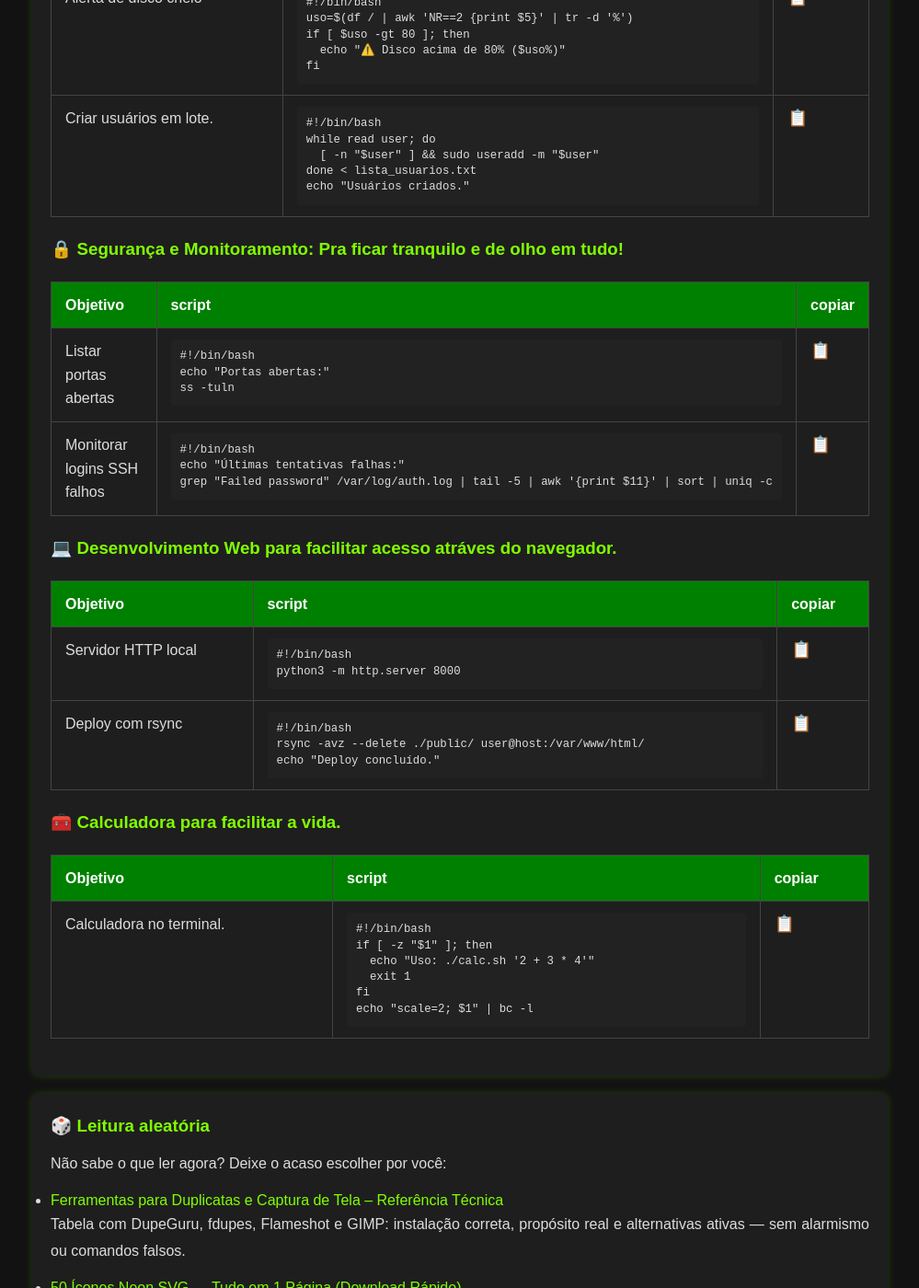
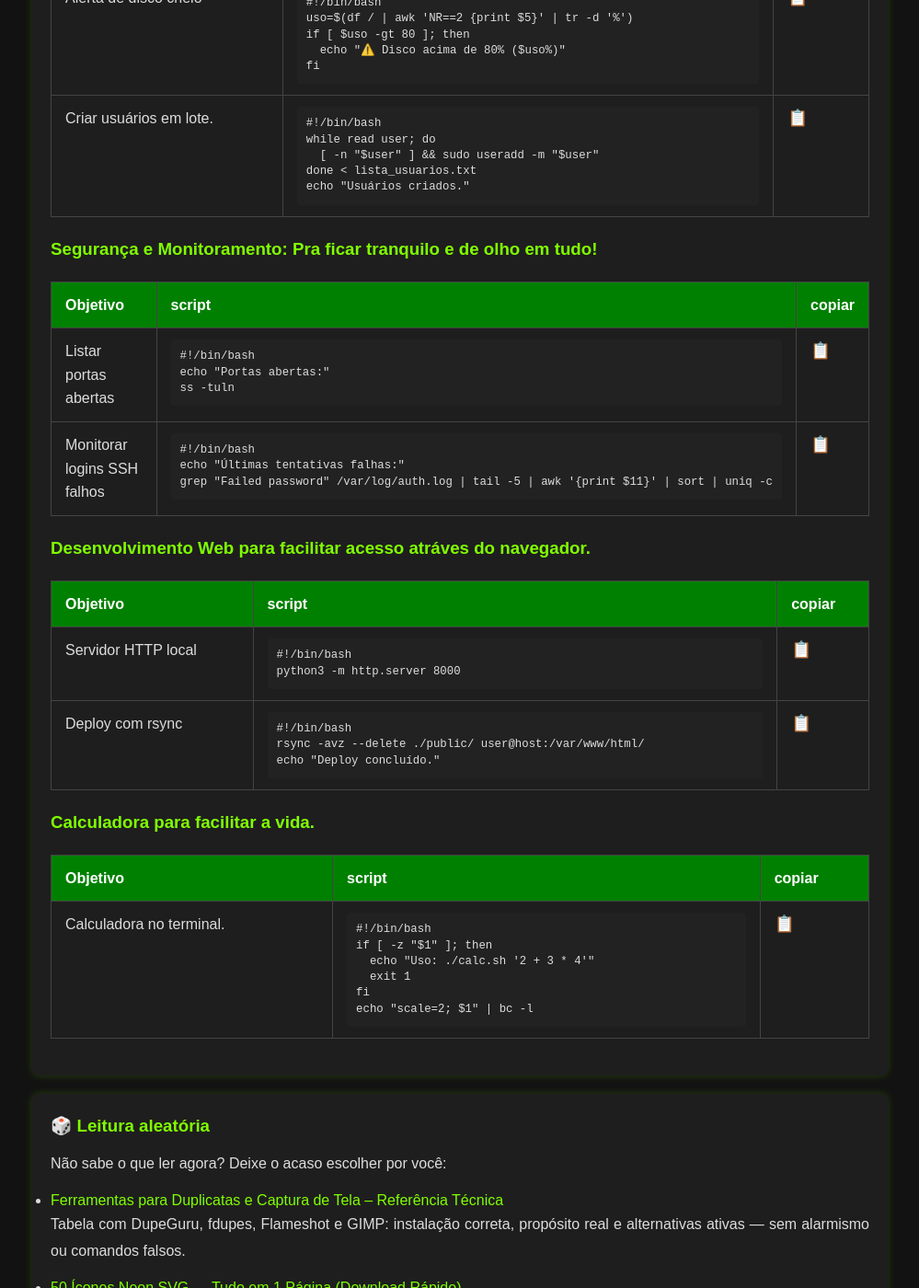
Before and after one commit to Piolinux/piolinux-site, a Jekyll site: the page built from _pages/_iniciantes/scripts-bash-basicos-por-categoria-copie-cole-e-use.md, in a window 1280 px wide and 1400 px high, scrolled down 1030 px. Shown: the whole window at 92% size, without its empty margins (140-1139 px from the left). Built offline with Jekyll 4.4.1, drawn with Linux system fonts in a browser that asks for light colours; some of the changed text lies outside the part shown.

```diff
--- a/_pages/_iniciantes/scripts-bash-basicos-por-categoria-copie-cole-e-use.md
+++ b/_pages/_iniciantes/scripts-bash-basicos-por-categoria-copie-cole-e-use.md
@@ -60,7 +60,7 @@ tags: [segurança, bash, firewall, fail2ban, ssh, nmap, rootkit, monitoramento]
 </style>
 
 <!-- Categoria: Fundamentos -->
-<h3>🧱 Fundamentos de Script Bash.</h3>
+<h3> Fundamentos de Script Bash.</h3>
 <table class="evergreen-table">
   <thead>
     <tr>
@@ -81,7 +81,7 @@ echo &quot;Olá, piolinux! Este é meu primeiro script Bash.&quot;">📋</button
 </table>
 
 <!-- Categoria: Automação -->
-<h3>🤖 Automação de Tarefas.</h3>
+<h3> Automação de Tarefas.</h3>
 <table class="evergreen-table">
   <thead>
     <tr>
@@ -137,7 +137,7 @@ echo &quot;Backup salvo em: $dir_backup/$arquivo&quot;">📋</button></td>
 </table>
 
 <!-- Categoria: Administração -->
-<h3>⚙️ Administração de Sistema.</h3>
+<h3> Administração de Sistema.</h3>
 <table class="evergreen-table">
   <thead>
     <tr>
@@ -177,7 +177,7 @@ echo &quot;Usuários criados.&quot;">📋</button></td>
 </table>
 
 <!-- Categoria: Segurança -->
-<h3>🔒 Segurança e Monitoramento: Pra ficar tranquilo e de olho em tudo!</h3>
+<h3> Segurança e Monitoramento: Pra ficar tranquilo e de olho em tudo!</h3>
 <table class="evergreen-table">
   <thead>
     <tr>
@@ -209,7 +209,7 @@ grep &quot;Failed password&quot; /var/log/auth.log | tail -5 | awk '{print $11}'
 </table>
 
 <!-- Categoria: Desenvolvimento -->
-<h3>💻 Desenvolvimento Web para facilitar acesso atráves do navegador.</h3>
+<h3> Desenvolvimento Web para facilitar acesso atráves do navegador.</h3>
 <table class="evergreen-table">
   <thead>
     <tr>
@@ -239,7 +239,7 @@ echo &quot;Deploy concluído.&quot;">📋</button></td>
 </table>
 
 <!-- Categoria: Utilitários -->
-<h3>🧰 Calculadora para facilitar a vida.</h3>
+<h3> Calculadora para facilitar a vida.</h3>
 <table class="evergreen-table">
   <thead>
     <tr>
```
